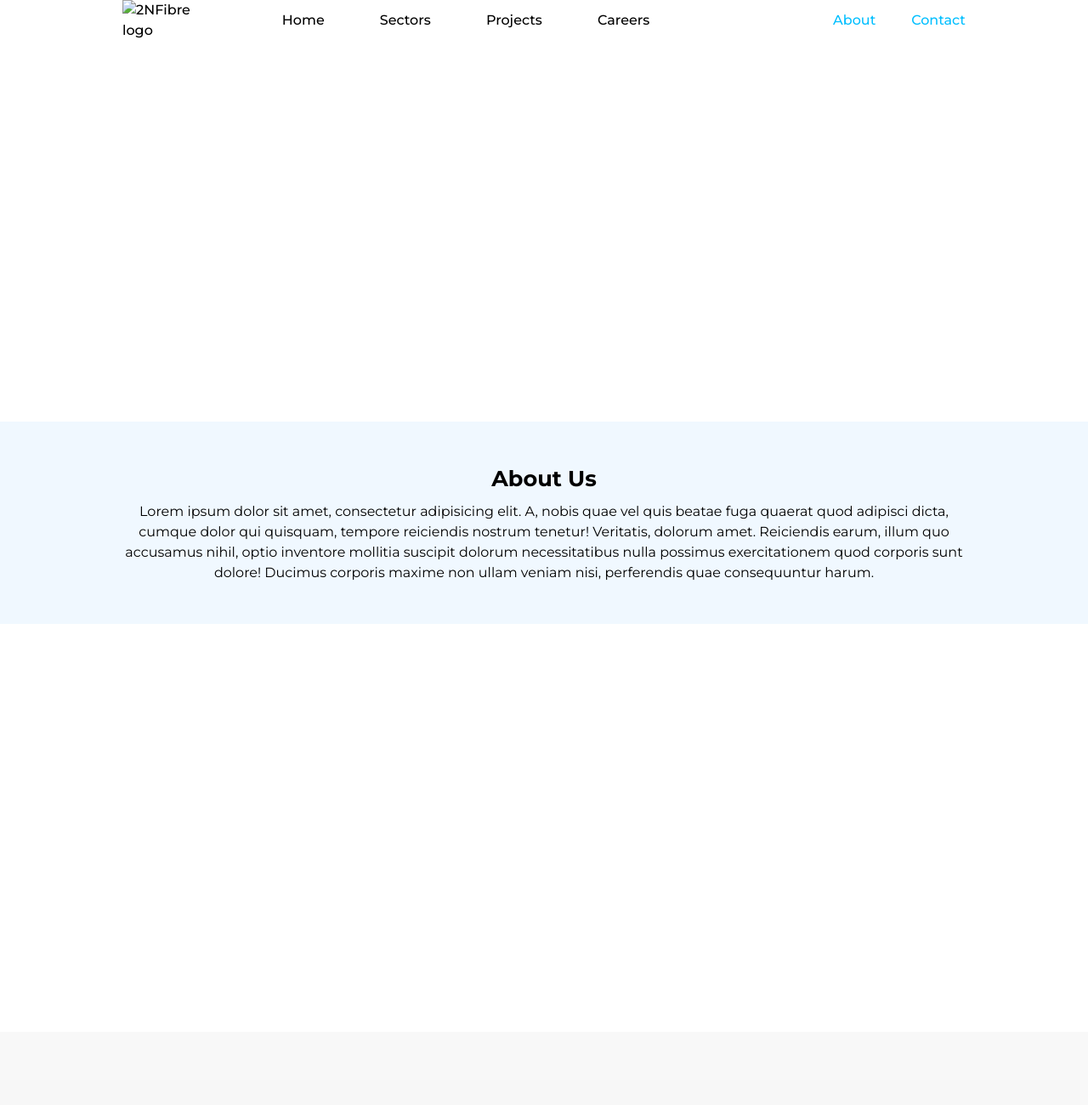
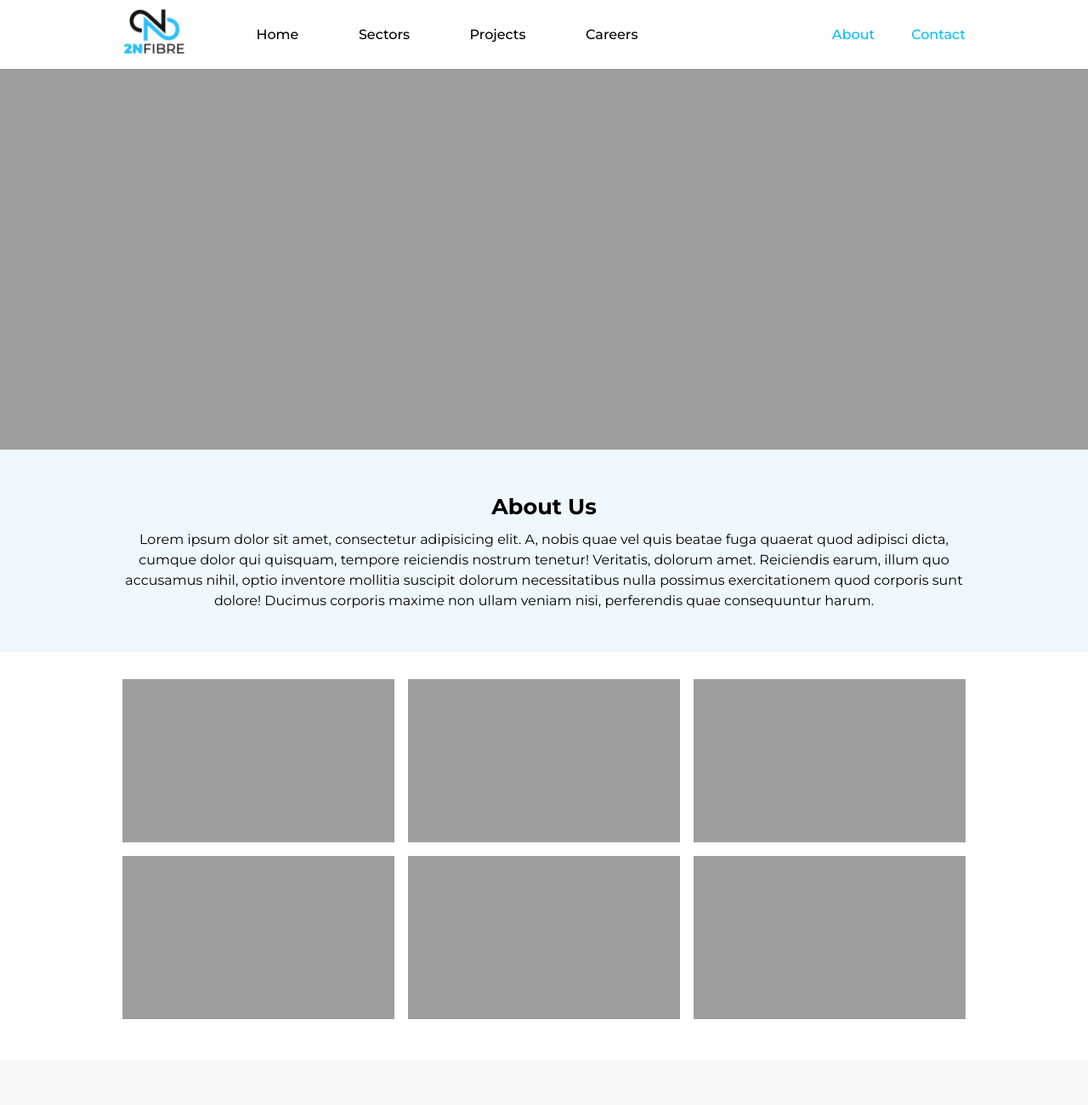
Before and after one commit to alanrobert/2Nfibre-site-built-from-scratch, a plain HTML site: page index.html in a window 1280 px wide. Shown: the top 1300 px of the page at 85% size. Drawn offline with Linux system fonts and the light colour scheme; the site is published under a folder, as on GitHub Pages, so addresses that start at the root find nothing.

Commit message:
updated img

```diff
--- a/index.css
+++ b/index.css
@@ -475,7 +475,7 @@ ul li ul li {
 ===================== */
 
 .hero {
-    background-image: url("/Img/christopher-burns-8KfCR12oeUM-unsplash.jpg");
+    background-image: url("./Img/christopher-burns-8KfCR12oeUM-unsplash.jpg");
     background-size: cover;
     background-position: center;
     padding: 10em 0;
@@ -514,15 +514,15 @@ ul li ul li {
 }
 
 .col-1 {
-    background-image: url("/Img/scott-blake-x-ghf9LjrVg-unsplash.jpg")
+    background-image: url("./Img/scott-blake-x-ghf9LjrVg-unsplash.jpg")
 }
 
 .col-2 {
-    background-image: url("/Img/tolu-olubode-PlBsJ5MybGc-unsplash.jpg")
+    background-image: url("./Img/tolu-olubode-PlBsJ5MybGc-unsplash.jpg")
 }
 
 .col-3 {
-    background-image: url("/Img/christopher-burns-8KfCR12oeUM-unsplash.jpg")
+    background-image: url("./Img/christopher-burns-8KfCR12oeUM-unsplash.jpg")
 }
 
 .col-4,
@@ -547,15 +547,15 @@ ul li ul li {
     }
 
     .col-4 {
-        background-image: url("/Img/christopher-burns-8KfCR12oeUM-unsplash.jpg")
+        background-image: url("./Img/christopher-burns-8KfCR12oeUM-unsplash.jpg")
     }
 
     .col-5 {
-        background-image: url("/Img/scott-blake-x-ghf9LjrVg-unsplash.jpg")
+        background-image: url("./Img/scott-blake-x-ghf9LjrVg-unsplash.jpg")
     }
 
     .col-6 {
-        background-image: url("/Img/tolu-olubode-PlBsJ5MybGc-unsplash.jpg")
+        background-image: url("./Img/tolu-olubode-PlBsJ5MybGc-unsplash.jpg")
     }
 
     .col-1 {
--- a/index.html
+++ b/index.html
@@ -13,7 +13,7 @@
     <header class="header main-grid header-home">
         <div class="header-content">
             <a href="index.html" class="logo-link">
-                <img class="nav-logo" src="/Img/COLOUR-LOGO-LARGE TRANSPARENT.png" alt="2NFibre logo">
+                <img class="nav-logo" src="./Img/COLOUR-LOGO-LARGE TRANSPARENT.png" alt="2NFibre logo">
             </a>
             <button class="open-nav" id="open-nav" aria-label="open navagation">&#9776;</button>
             <nav class="nav desktop-nav" id="nav">
@@ -33,18 +33,18 @@
                         </ul>
                     </li>
                     <li class="nav-item">
-                        <a href="/projects.html" class="nav-link">Projects</a>
+                        <a href="./projects.html" class="nav-link">Projects</a>
                     </li>
                     <li class="nav-item">
-                        <a href="/careers.html" class="nav-link">Careers</a>
+                        <a href="./careers.html" class="nav-link">Careers</a>
                     </li>
                 </ul>
                 <ul class="secondary-nav nav-list secondary-nav-list">
                     <li class="nav-item-secondary">
-                        <a href="/about.html" class="nav-link secondary-nav-link">About</a>
+                        <a href="./about.html" class="nav-link secondary-nav-link">About</a>
                     </li>
                     <li class="nav-item-secondary">
-                        <a href="/contact.html" class="nav-link secondary-nav-link">Contact</a>
+                        <a href="./contact.html" class="nav-link secondary-nav-link">Contact</a>
                     </li>
                 </ul>
             </nav>
@@ -73,7 +73,7 @@
 
     <footer class="footer main-grid">
         <div class="footer-content">
-            <img class="footer-logo" src="img/COLOUR-LOGO-LARGE TRANSPARENT.png" alt="2NFibre Logo">
+            <img class="footer-logo" src="./img/COLOUR-LOGO-LARGE TRANSPARENT.png" alt="2NFibre Logo">
         </div>
         <div class="footer-nav">
             <ul class="footer-nav-list">
```
Also changed, not shown: 1 other file.
